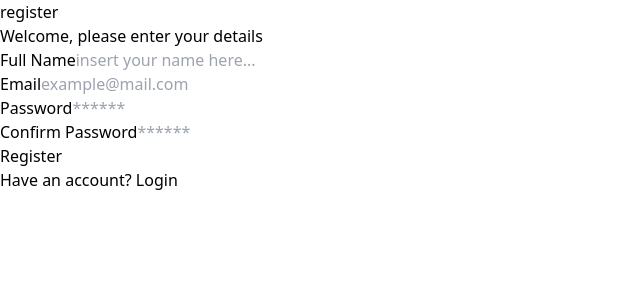
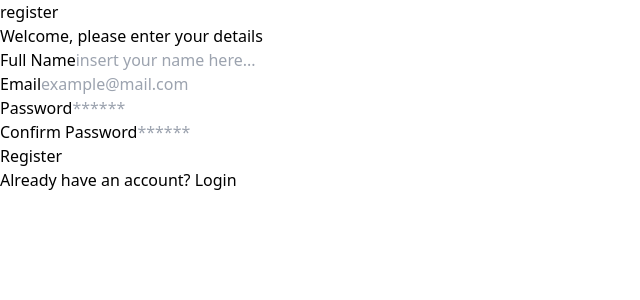
Before and after one commit to nicholasanayaputra/my-products, a React (Vite) app in the folder e-commerce/: page /register in a window 1280 px wide. Shown: the top 300 px of the page, without its empty margins (0-640 px from the left). Built offline with nearby package versions, Linux system fonts and the light colour scheme.

Commit message:
mengimplementasikan Confitional Rendering

```diff
--- a/e-commerce/src/components/Layouts/AuthLayout.jsx
+++ b/e-commerce/src/components/Layouts/AuthLayout.jsx
@@ -1,11 +1,27 @@
+import { Link } from "react-router-dom"
+
 const AuthLayout = (props) => {
-    const {children, title} = props
+    const {children, title, type } = props
   return (
     <div className="flex justify-center min-h-screen items-center">
     <div className="w-full max-w-xs">
     <h1 className="text-blue-600 font-bold mb-2 text-3xl ">{title}</h1>
     <p className="font-medium text-slate-500 mb-8">Welcome, please enter your details</p>
     {children}
+    <p className="text-sm mt-5 text-center">
+      {type === 'login' ? "Don't have an account? " : "Already have an account?  "}
+      {type === "login" && (
+      <Link to="/register" className="font-bold text-blue-600">
+        Register
+      </Link>
+      )}
+
+      {type === "register" && (
+      <Link to="/login" className="font-bold text-blue-600">
+        Login
+      </Link>
+      )}
+    </p>
   </div>
   </div>
   )
--- a/e-commerce/src/main.jsx
+++ b/e-commerce/src/main.jsx
@@ -1,6 +1,5 @@
 import React from 'react'
 import ReactDOM from 'react-dom/client'
-// import App from './App.jsx'
 import './index.css'
 import {createBrowserRouter, RouterProvider} from "react-router-dom"
 import LoginPage from './pages/login'
--- a/e-commerce/src/pages/login.jsx
+++ b/e-commerce/src/pages/login.jsx
@@ -1,15 +1,12 @@
 import AuthLayout from "../components/Layouts/AuthLayout"
 import FormLogin from "../components/Fragments/FormLogin"
-import { Link } from "react-router-dom"
 
 const loginPage = () => {
   return (
     <>
-    <AuthLayout title="login">
+    <AuthLayout title="login" type="login">
     <FormLogin />
-    <p className="text-sm mt-5 text-center">
-      Dont have an account? <Link to="/register" className="font-bold text-blue-600">Register</Link>
-    </p>
+
     </AuthLayout>
     </>
   )
--- a/e-commerce/src/pages/register.jsx
+++ b/e-commerce/src/pages/register.jsx
@@ -1,15 +1,12 @@
 import AuthLayout from "../components/Layouts/AuthLayout"
 import FormRegister from "../components/Fragments/FormRegister"
-import { Link } from "react-router-dom"
 
 const RegisterPage = () => {
   return (
     <>
-    <AuthLayout title="register">
+    <AuthLayout title="register" type="register">
     <FormRegister />
-    <p className="text-sm mt-5 text-center">
-      Have an account? <Link to="/login" className="font-bold text-blue-600">Login</Link>
-    </p>
+
     </AuthLayout>
     </>
   )
```
